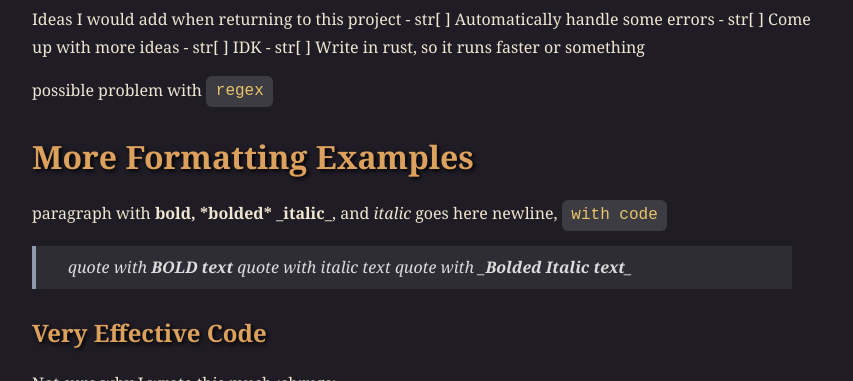
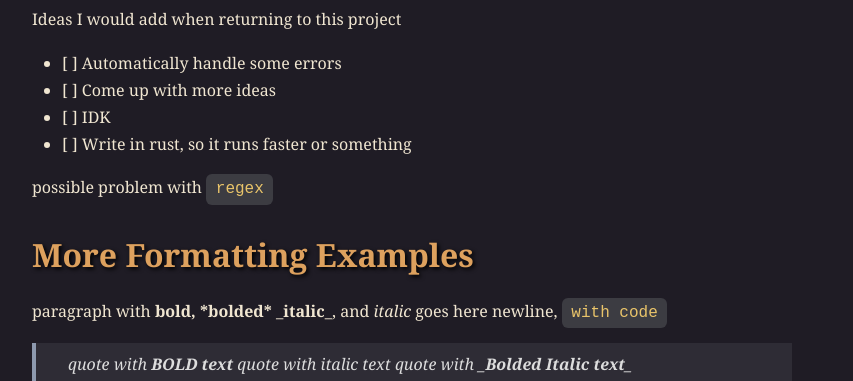
Before and after one commit to SleepyWolve/static-site-generator, a plain HTML site: page docs/index.html in a window 1280 px wide. Shown: the part 719-1100 px from the top of the page, without its empty margins (208-1061 px from the left). Drawn offline with Linux system fonts and the light colour scheme.

Commit message:
Update index.html

```diff
--- a/docs/index.html
+++ b/docs/index.html
@@ -8,7 +8,7 @@
   </head>
 
   <body>
-    <article><div><h1>Static Site Generator</h1><h2>Nav</h2><ul><li><a href="https://sleepywolve.github.io/">* My Main Site</a></li></ul><ul><li><a href="https://github.com/SleepyWolve/static-site-generator">GitHub repository</a></li></ul><ul><li><a href="/static-site-generator/example">example site</a></li></ul><ul><li><a href="/static-site-generator/example/AI">Another example site generated by AI</a> (Not working atm)</li></ul><h2>Thoughts</h2><h3>21/March/2025</h3><p>I finished this project yesterday, and it was hard. Maybe it's a bit odd, but one of the harder parts for me was that I wasn't sure what to name functions or variables, or which file to put them in. I plan on returning to this project when I know a lot more about programming, I might rewrite it in a different language.</p><h2>Goals</h2><p>Ideas I would add when returning to this project - str[ ] Automatically handle some errors - str[ ] Come up with more ideas - str[ ] IDK - str[ ] Write in rust, so it runs faster or something</p><p>possible problem with <code>regex</code></p><h2>More Formatting Examples</h2><p>paragraph with <b>bold, *bolded* _italic_</b>, and <i>italic</i> goes here newline, <code>with code</code></p><blockquote>quote with <b>BOLD text</b> quote with <i>italic text</i> quote with <b>_Bolded Italic text_</b></blockquote><h3>Very Effective Code</h3><p>Not sure why I wrote this much :shrugs:</p><pre><code>y
+    <article><div><h1>Static Site Generator</h1><h2>Nav</h2><ul><li><a href="https://sleepywolve.github.io/">* My Main Site</a></li></ul><ul><li><a href="https://github.com/SleepyWolve/static-site-generator">GitHub repository</a></li></ul><ul><li><a href="/static-site-generator/example">example site</a></li></ul><ul><li><a href="/static-site-generator/example/AI">Another example site, with content generated by AI</a> (Not working atm)</li></ul><h2>Thoughts</h2><h3>21/March/2025</h3><p>I finished this project yesterday, and it was hard. Maybe it's a bit odd, but one of the harder parts for me was that I wasn't sure what to name functions or variables, or which file to put them in. I plan on returning to this project when I know a lot more about programming, I might rewrite it in a different language.</p><h2>Goals</h2><p>Ideas I would add when returning to this project <ul><li> [ ] Automatically handle some errors</li><li> [ ] Come up with more ideas</li><li> [ ] IDK</li><li> [ ] Write in rust, so it runs faster or something</li></ul></p><p>possible problem with <code>regex</code></p><h2>More Formatting Examples</h2><p>paragraph with <b>bold, *bolded* _italic_</b>, and <i>italic</i> goes here newline, <code>with code</code></p><blockquote>quote with <b>BOLD text</b> quote with <i>italic text</i> quote with <b>_Bolded Italic text_</b></blockquote><h3>Very Effective Code</h3><p>Not sure why I wrote this much :shrugs:</p><pre><code>y
 string = ""
 def main():
     set_str("Hello World!")
```
